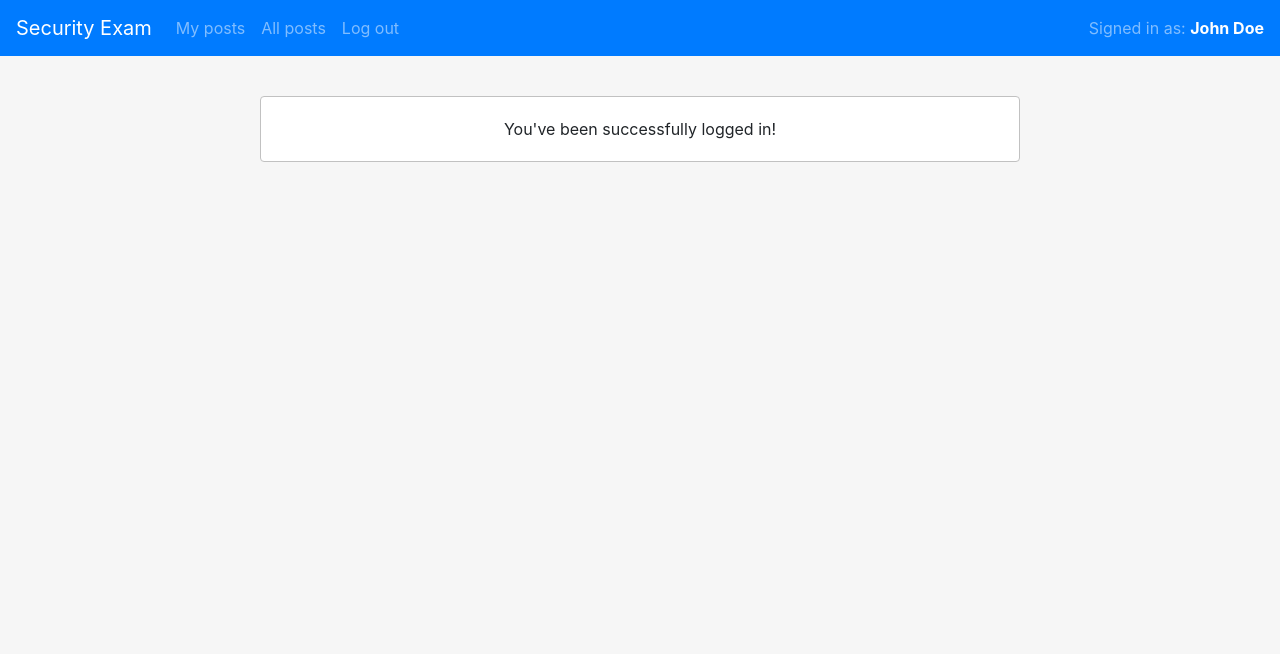
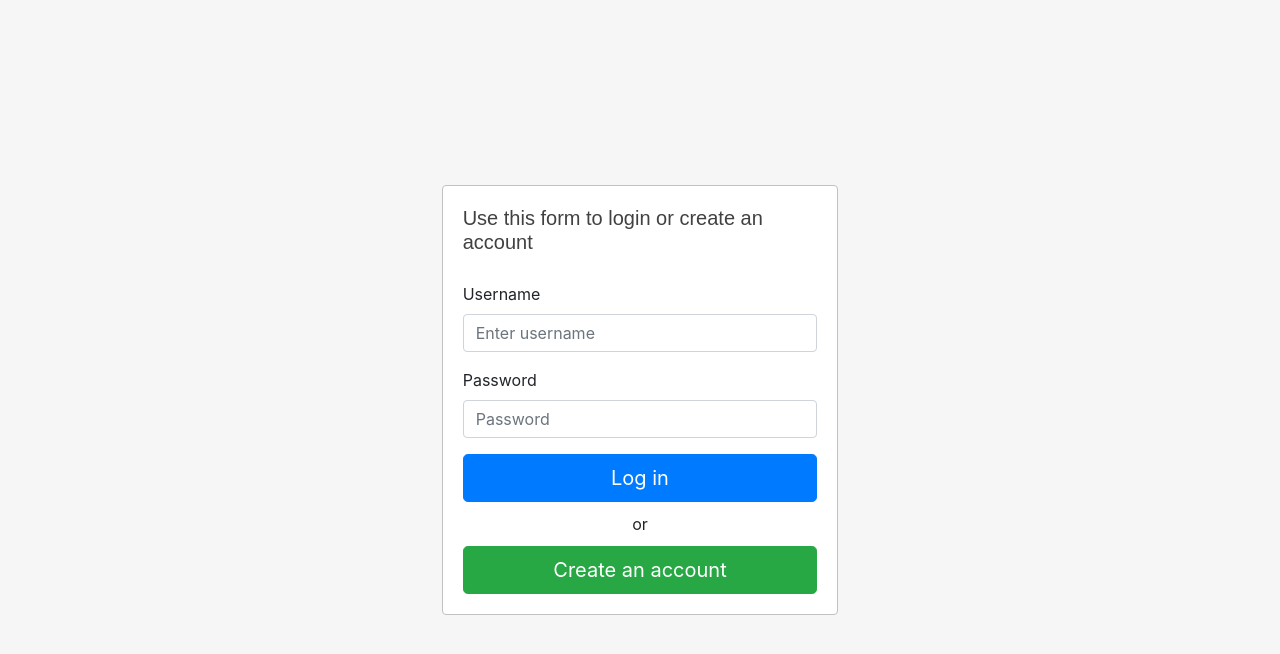
Before and after one commit to DitlevR/SecurityProjectFrontend, a React (Create React App) app: page /login in a window 1280 px wide. Before the commit this address led to /. Shown: the top 654 px of the page. Built offline with nearby package versions, Linux system fonts and the light colour scheme.

Commit message:
minor changes

```diff
--- a/src/App.js
+++ b/src/App.js
@@ -13,7 +13,7 @@ import ReadPost from './components/loggedIn/ReadPost';
 
 function App() {
 
-    const [loggedIn, setLoggedIn] = useState(true);
+    const [loggedIn, setLoggedIn] = useState(false);
 
     return (
         <div>
--- a/src/components/Login.js
+++ b/src/components/Login.js
@@ -6,7 +6,7 @@ const Login = ({setLoggedIn}) => {
         <Container style={styles.container} fluid>
             <Row style={styles.row}>
                 <Col style={styles.col} md={4}>
-                    <h3 style={styles.h3}>Login / Create an account</h3>
+                    <h5 style={styles.h5}>Use this form to login or create an account</h5>
 
                     <Form>
                         <Form.Group controlId="usernameGroup">
@@ -23,7 +23,7 @@ const Login = ({setLoggedIn}) => {
                                 Log in
                             </Button>
                             <center style={{padding: 10}}>or</center>
-                            <Button variant="outline-success" size="lg" block>
+                            <Button variant="success" size="lg" block>
                                 Create an account
                             </Button>
                         </>
@@ -54,8 +54,9 @@ const styles = {
         border: "1px solid #c1c1c1",
         backgroundColor: "white"
     },
-    h3: {
+    h5: {
         marginTop: 0,
+        paddingBottom: 20,
         color: "#414141",
         fontFamily: "Arial"
     }
--- a/src/components/loggedIn/MyPosts.js
+++ b/src/components/loggedIn/MyPosts.js
@@ -2,7 +2,9 @@ import React from 'react';
 import { Table, Button, ButtonGroup } from 'react-bootstrap';
 
 const MyPosts = ({ h3 }) => {
-
+    const deletePost = () => {
+        alert("okay");
+    }
     return (
         <div>
             <h3 style={h3}>My Posts</h3>
@@ -21,7 +23,7 @@ const MyPosts = ({ h3 }) => {
                         <td>
                             <ButtonGroup className="mb-2" size="sm">
                                 <Button variant="secondary">Edit</Button>
-                                <Button variant="warning">Delete</Button>
+                                <Button variant="warning" onClick={() => {if(window.confirm('Are you sure you wish to delete this post?')) return deletePost()}}>Delete</Button>
                             </ButtonGroup>
                         </td>
                     </tr>
--- a/src/components/loggedIn/ReadPost.js
+++ b/src/components/loggedIn/ReadPost.js
@@ -7,7 +7,7 @@ const ReadPost = () => {
             <h2>
                 How to store password securely
             </h2>
-            <span>By: John Doe - 11-05-2020</span>
+            <span>Written by John Doe - 11-05-2020</span>
             <p style={{marginTop: 20, marginBottom: 20}}>
                 Lorem Ipsum er ganske enkelt fyldtekst fra print- og typografiindustrien.
                 Lorem Ipsum har været standard fyldtekst siden 1500-tallet,
@@ -78,9 +78,10 @@ const styles = {
         marginTop: 10
     },
     commentInfo:{
-        color: "#007bff"
+        color: "#717171"
     },
     commentText:{
+        fontSize: 14,
         margin: 0
     },
 }
```
